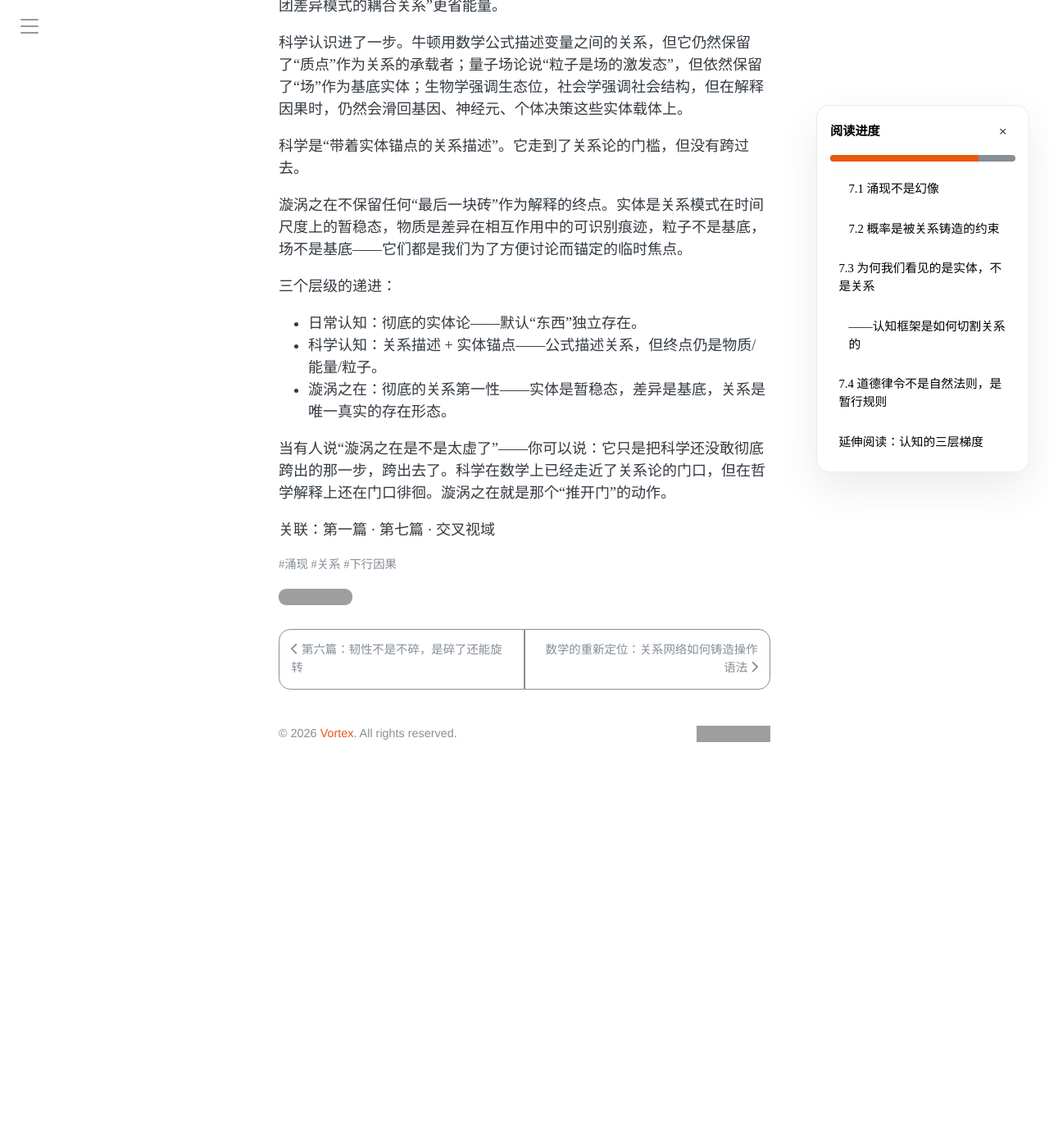
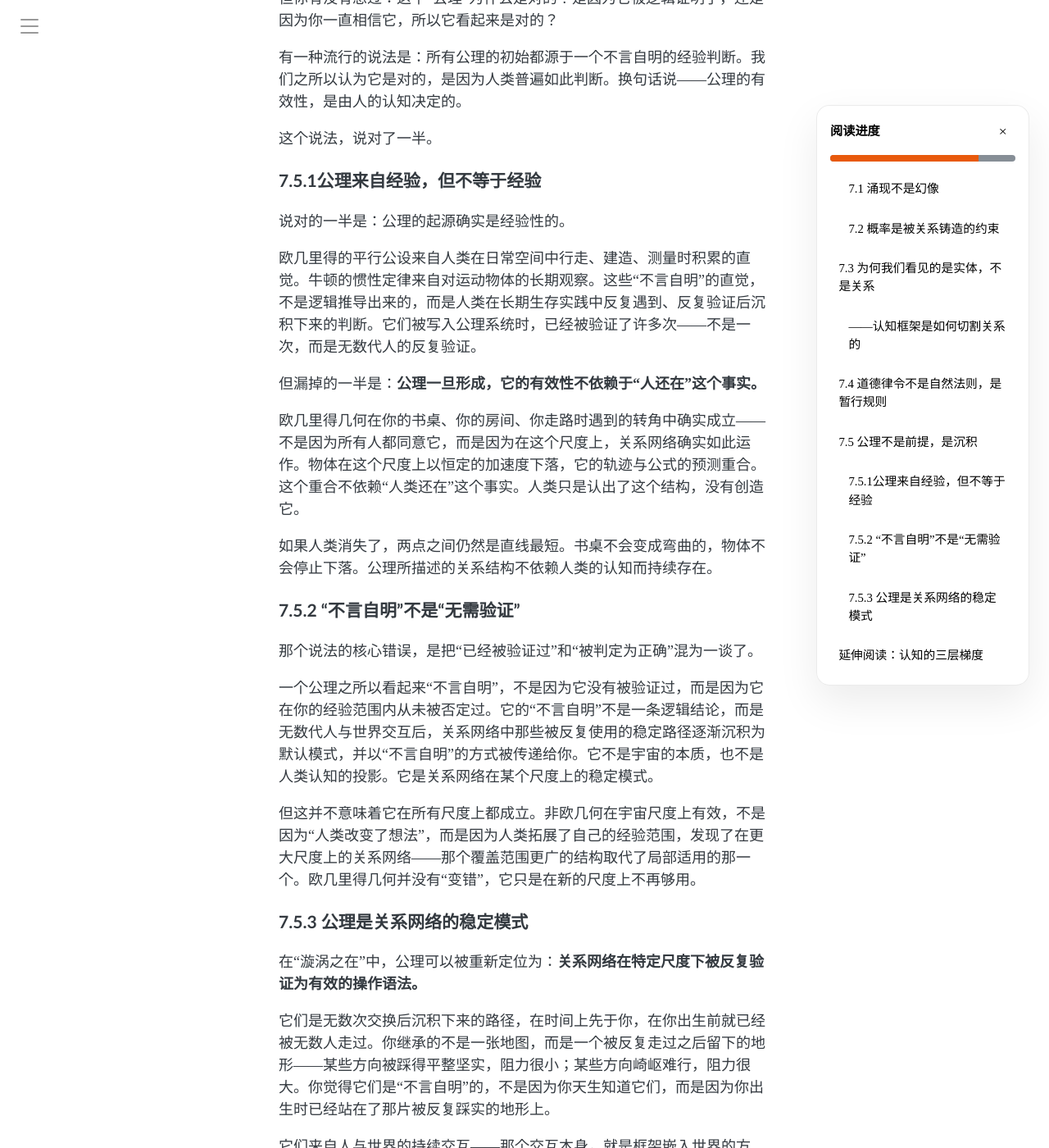
Before and after one commit to symphonyh/symphonyh.github.io, a Jekyll site: the page built from _posts/2026-07-07-第七篇.md, in a window 1280 px wide and 1400 px high, scrolled down 5612 px. Shown: the whole window at 82% size. Built offline with Jekyll 4.4.1, drawn with Linux system fonts in a browser that asks for light colours; comment, search, counter and statistics services are not loaded; before the commit the page ends 6550 px from its top, so only the background shows below that; some of the changed text lies outside the part shown; grey boxes are pictures that could not be loaded.

Commit message:
Update 2026-07-07-第七篇.md

```diff
--- a/_posts/2026-07-07-第七篇.md
+++ b/_posts/2026-07-07-第七篇.md
@@ -134,6 +134,46 @@ date: 2026-07-07 00:59:00 +0800
 
 关联：道德 · 康德的先验 · 路径曲率 · 暂行规则
 
+## 7.5 公理不是前提，是沉积
+
+你小时候学几何，老师告诉你“两点之间直线最短”。你没有质疑它——它看起来就是对的。你接受了它，然后用它去证明其他东西。
+
+但你有没有想过：这个“公理”为什么是对的？是因为它被逻辑证明了，还是因为你一直相信它，所以它看起来是对的？
+
+有一种流行的说法是：所有公理的初始都源于一个不言自明的经验判断。我们之所以认为它是对的，是因为人类普遍如此判断。换句话说——公理的有效性，是由人的认知决定的。
+
+这个说法，说对了一半。
+
+### 7.5.1公理来自经验，但不等于经验
+
+说对的一半是：公理的起源确实是经验性的。
+
+欧几里得的平行公设来自人类在日常空间中行走、建造、测量时积累的直觉。牛顿的惯性定律来自对运动物体的长期观察。这些“不言自明”的直觉，不是逻辑推导出来的，而是人类在长期生存实践中反复遇到、反复验证后沉积下来的判断。它们被写入公理系统时，已经被验证了许多次——不是一次，而是无数代人的反复验证。
+
+但漏掉的一半是：**公理一旦形成，它的有效性不依赖于“人还在”这个事实。**
+
+欧几里得几何在你的书桌、你的房间、你走路时遇到的转角中确实成立——不是因为所有人都同意它，而是因为在这个尺度上，关系网络确实如此运作。物体在这个尺度上以恒定的加速度下落，它的轨迹与公式的预测重合。这个重合不依赖“人类还在”这个事实。人类只是认出了这个结构，没有创造它。
+
+如果人类消失了，两点之间仍然是直线最短。书桌不会变成弯曲的，物体不会停止下落。公理所描述的关系结构不依赖人类的认知而持续存在。
+
+### 7.5.2 “不言自明”不是“无需验证”
+
+那个说法的核心错误，是把“已经被验证过”和“被判定为正确”混为一谈了。
+
+一个公理之所以看起来“不言自明”，不是因为它没有被验证过，而是因为它在你的经验范围内从未被否定过。它的“不言自明”不是一条逻辑结论，而是无数代人与世界交互后，关系网络中那些被反复使用的稳定路径逐渐沉积为默认模式，并以“不言自明”的方式被传递给你。它不是宇宙的本质，也不是人类认知的投影。它是关系网络在某个尺度上的稳定模式。
+
+但这并不意味着它在所有尺度上都成立。非欧几何在宇宙尺度上有效，不是因为“人类改变了想法”，而是因为人类拓展了自己的经验范围，发现了在更大尺度上的关系网络——那个覆盖范围更广的结构取代了局部适用的那一个。欧几里得几何并没有“变错”，它只是在新的尺度上不再够用。
+
+### 7.5.3 公理是关系网络的稳定模式
+
+在“漩涡之在”中，公理可以被重新定位为：**关系网络在特定尺度下被反复验证为有效的操作语法。**
+
+它们是无数次交换后沉积下来的路径，在时间上先于你，在你出生前就已经被无数人走过。你继承的不是一张地图，而是一个被反复走过之后留下的地形——某些方向被踩得平整坚实，阻力很小；某些方向崎岖难行，阻力很大。你觉得它们是“不言自明”的，不是因为你天生知道它们，而是因为你出生时已经站在了那片被反复踩实的地形上。
+
+它们来自人与世界的持续交互——那个交互本身，就是框架嵌入世界的方式。它不是被你“接受”的，而是被你“继承”的。你可以继续走它们，也可以走别的方向。只是那些别的方向一开始阻力很大，因为没有被走过。你走的次数多了，它们也会变成新的“不言自明”。
+
+所以，公理不是前提，是沉积。它们是关系网络在长期演化中，不同尺度上被反复验证、反复使用的稳定模式。它们之所以看起来“不必证明”，不是因为它们无需验证，而是因为它们已经被验证过太多次，以致于你误以为那是“世界本来的样子”。它们更像是河床，不是图纸。是水流反复经过后留下的痕迹，而不是设计图。你可以沿着河床走，也可以挖出一条新的。只是挖一条新的河床需要时间，需要重复，需要你用自己的实践重新验证它是否真的通向你要去的地方。
+
 ## 延伸阅读：认知的三层梯度
 
 日常认识是彻底的实体论。我们看见的是“东西”——一个人、一个杯子、一个敌人。语言迫使我们用“谁做了什么”来理解世界。这不是错误，这是生存的快捷键。快速识别一个威胁、一个食物、一个可交配的对象，比分析“这团差异模式的耦合关系”更省能量。
```
